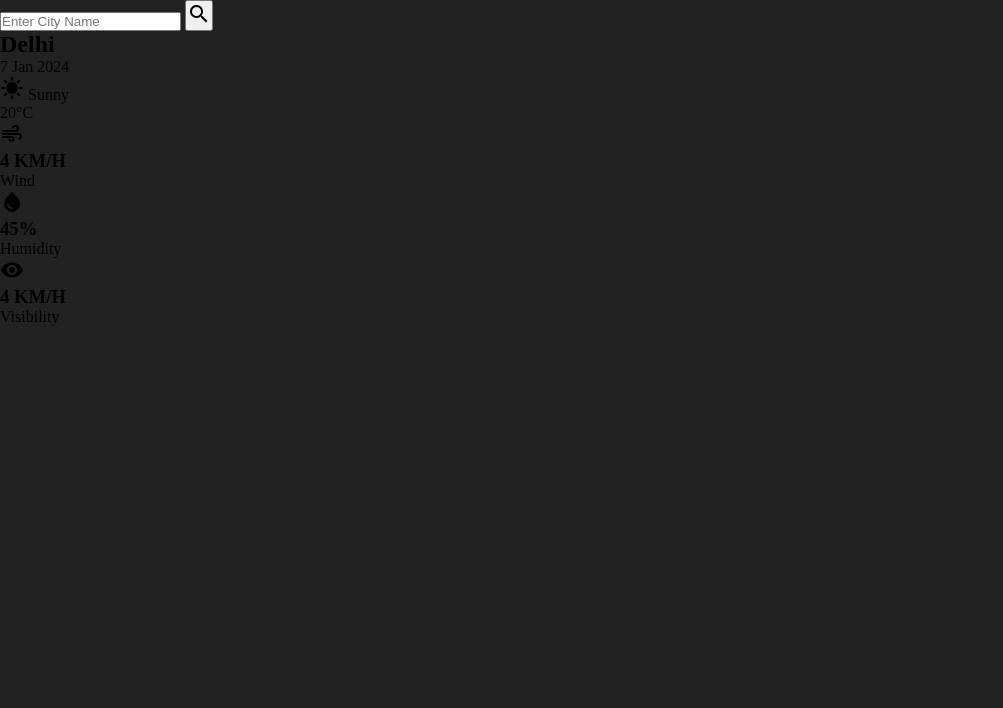
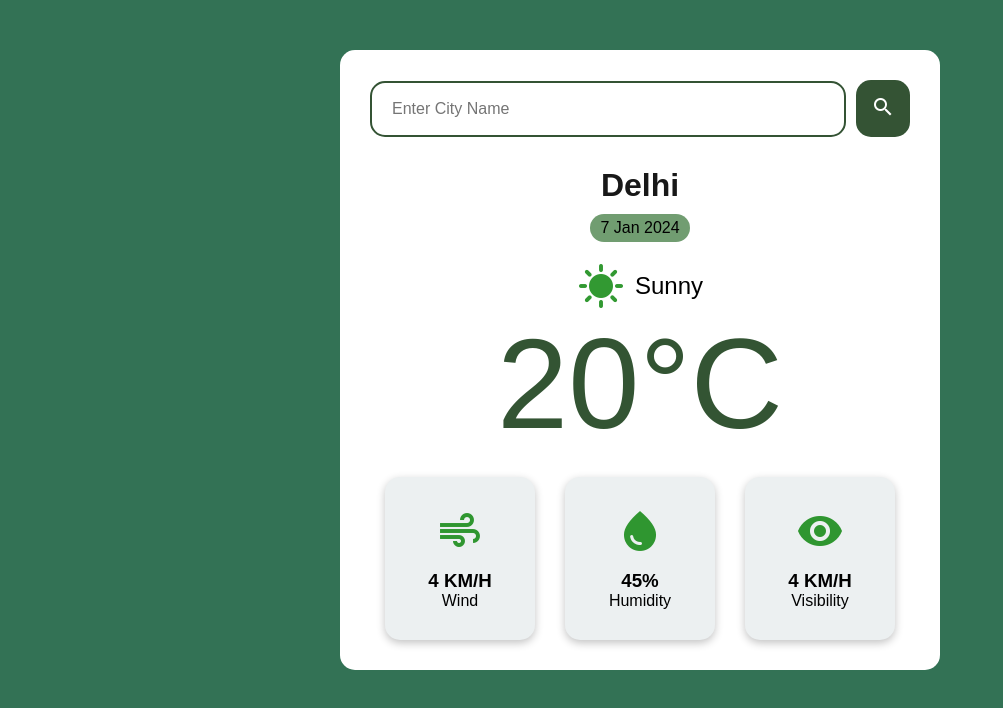
Before and after one commit to venus515/Weather-app, a plain HTML site: page index.html in a window 1280 px wide. Shown: the whole page, without its empty margins (0-1003 px from the left). Drawn offline with Linux system fonts and the light colour scheme.

Commit message:
Update style.css

```diff
--- a/style.css
+++ b/style.css
@@ -1,82 +1,132 @@
-*{
+* {
     margin: 0;
     padding: 0;
-    /* box-sizing: border-box; */
+    box-sizing: border-box;
 }
-body{
-    background:#222 ;
 
+body {
+    background-color: hsl(151.62deg 38.2% 32.48%);
+    font-family: Arial, Helvetica, sans-serif;
+    height: 100vh;
+}
+
+.weather-app {
+    background-color: white;
+    max-width: 600px;
+    margin: 50px auto;
+    padding: 30px;
+    border-radius: 15px;
+}
+
+.search-form {
+    display: flex;
+    align-items: center;
+}
+
+input[type="text"] {
+    flex: 1;
+    padding: 20px;
+    border: 2px solid rgb(52, 83, 52);
+    border-radius: 15px;
+    font-size: 1rem;
+    height: 3.5rem;
+}
+
+.search-btn {
+    background-color: rgb(52, 83, 52);
+    border: none;
+    padding: 15px;
+    border-radius: 15px;
+    cursor: pointer;
+    color: white;
+    margin-left: 10px;
+    transition: backgroung-color 0.3s ease;
+}
+
+.search-btn:hover {
+    background-color: rgb(113 157 113);
+}
+
+.city-date-section {
+    margin-top: 30px;
+    display: flex;
+    align-items: center;
+    justify-content: center;
+    flex-direction: column;
+    gap: 10px;
+}
+
+.city-date-section .city {
+    font-size: 2rem;
+    opacity: 0.9;
+}
+
+.city-date-section .date {
+    background-color: rgb(113 157 113);
+    padding: 5px 10px;
+    border-radius: 15px;
+}
+
+.temperature-info {
+    margin-top: 20px;
+    display: flex;
+    align-items: center;
+    justify-content: center;
+    flex-direction: column;
+}
+
+.temperature-info .temp {
+    font-size: 8rem;
+    color: #335433;
+}
+
+.temperature-info .description {
+    display: flex;
+    align-items: center;
+    justify-content: center;
+    gap: 10px;
+}
+
+.temperature-info .description i {
+    font-size: 3rem;
+    opacity: 0.8;
+    color: green
 
 }
-.heading{
+
+.temperature-info .description span {
+    font-size: 1.5rem;
+}
+
+.additional-info {
+    margin-top: 20px;
+    display: flex;
+    justify-content: space-around;
+}
+
+.wind-info,
+.humidity-info,
+.visibility-info {
+    background-color: #ecf0f1;
+    width: 150px;
+    display: flex;
+    align-items: center;
+    justify-content: center;
+    flex-direction: column;
+    gap: 15px;
+    border-radius: 15px;
+    padding: 30px 20px;
+    box-shadow: rgba(0, 0, 0, 0.24) 0px 3px 8px;
+}
+
+.additional-info .material-icons {
+    font-size: 3rem;
+    opacity: 0.8;
+    color: green;
+}
+
+.wind-info div,
+.humidity-info div,
+.visibility-info div {
     text-align: center;
-    position: absolute;
-    top: 50px;
-    left: 495px;
-    font-size: larger;
-    font-family: 'Times New Roman', Times, serif;
 }
-.card{
-
-height: 750px;
-background: linear-gradient(135deg,#b47da7,#231127);
-color: #fff;
-/*
-border-radius: 20px; */
-/* padding: 40px 35px; */
-text-align: center;
-
-
-
-}
-.search{
-
-    align-items: center;
-    justify-content: space-between;
-    position: absolute;
-    top: 145px;
-    left: 469px;
-
-
-}
-#icon{
-border: 0;
-outline: 0;
-background: #ebfffc;
-color: #555;
-padding: 10px 25px;
-height: 60px;
-border-radius: 30px;
-flex: 1;
-margin-right: 16px;
-font-size: 18px;
-
-
-}
-#btn{
-border: 0;
-outline: 0;
-background: #ebfffc;
-border-radius: 50%;
-width: 60px;
-height: 60px;
-cursor: pointer;
-
-
-
-}
-.Weather{
-    position:absolute;
-    top: 250px;
-    left: 515px;
-}
-.col1{
-    position: absolute;
-    top: 550px;
-    left: 95px;
-}
-.col2{
-    position: absolute;
-    top: 540px;
-   right: 95px;
-}
```
